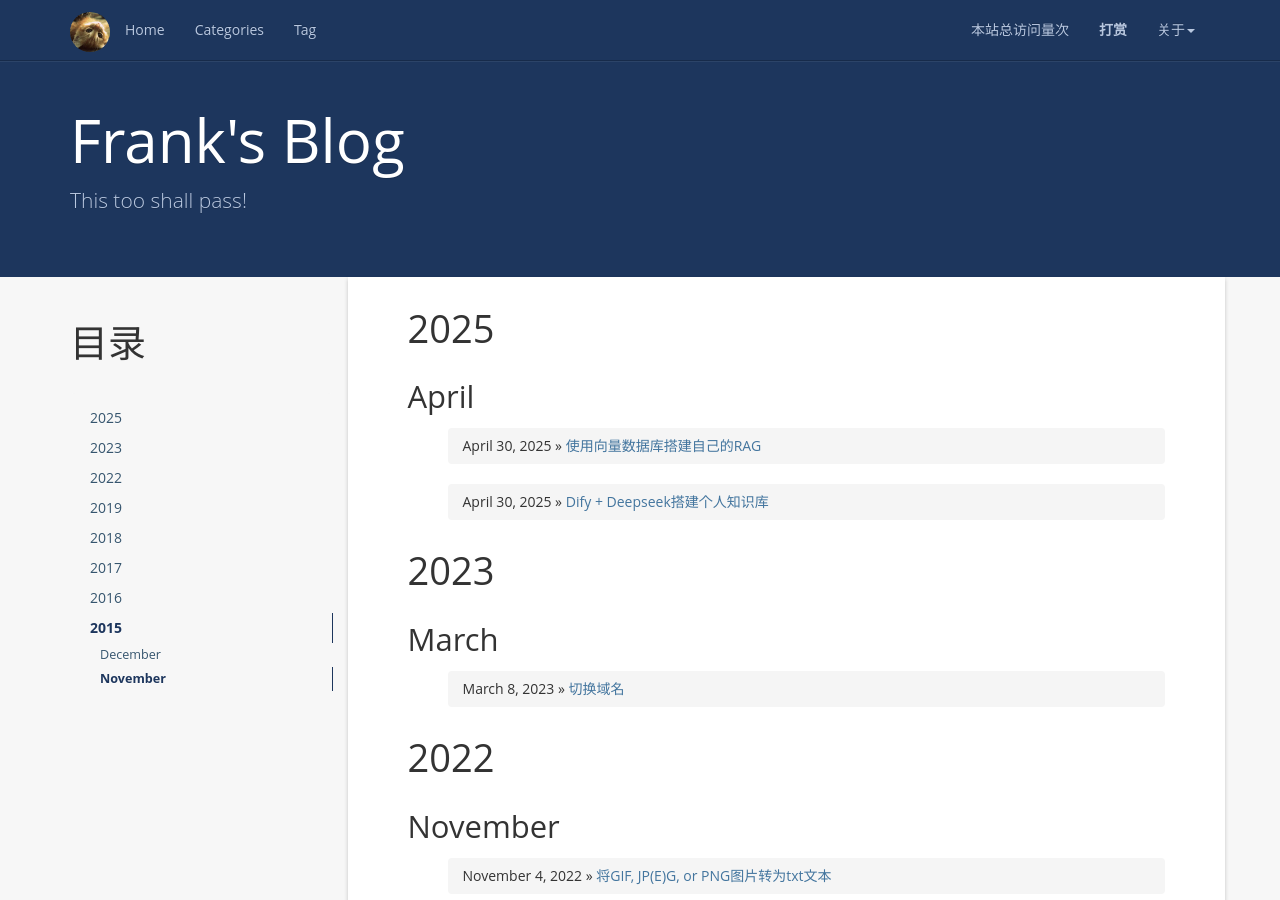
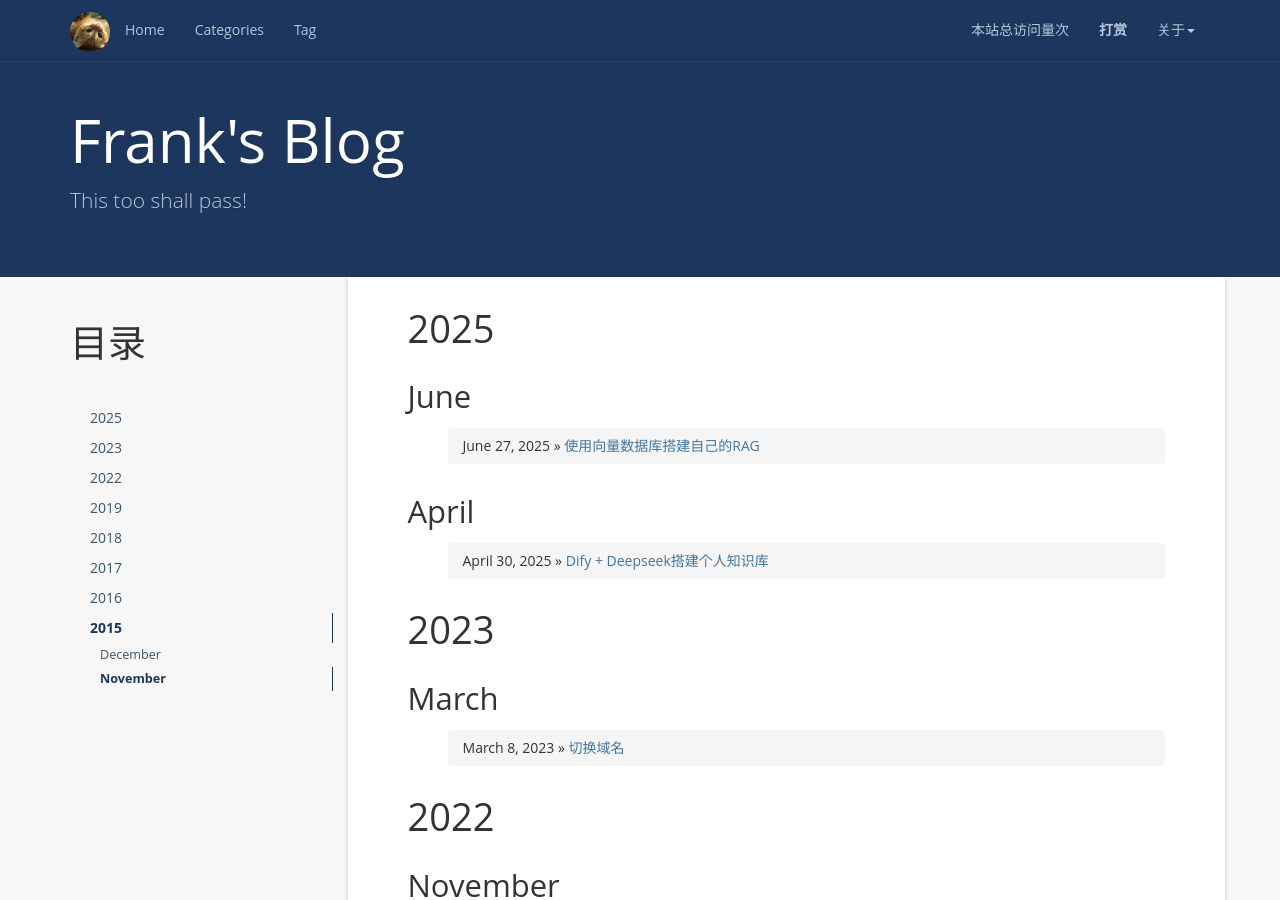
Before and after one commit to frankxjkuang/frankxjkuang.github.io, a Jekyll site: the page built from index.html, in a window 1280 px wide and 900 px high. Built offline with Jekyll 4.4.1, drawn with Linux system fonts in a browser that asks for light colours; nearby versions of some CDN libraries; a script that is not in the unit is left out; the list of posts is cut into pages by our own code; comment, search, counter and statistics services are not loaded.

Commit message:
Update 2025-06-27-rag.md

```diff
--- a/_posts/2025-06-27-rag.md
+++ b/_posts/2025-06-27-rag.md
@@ -1,7 +1,7 @@
 ---
 layout: post
 title:  使用向量数据库搭建自己的RAG
-date:   2025-04-30 10:30:00 +0800
+date:   2025-06-27 10:30:00 +0800
 categories: essay
 tag: note
 ---
```
